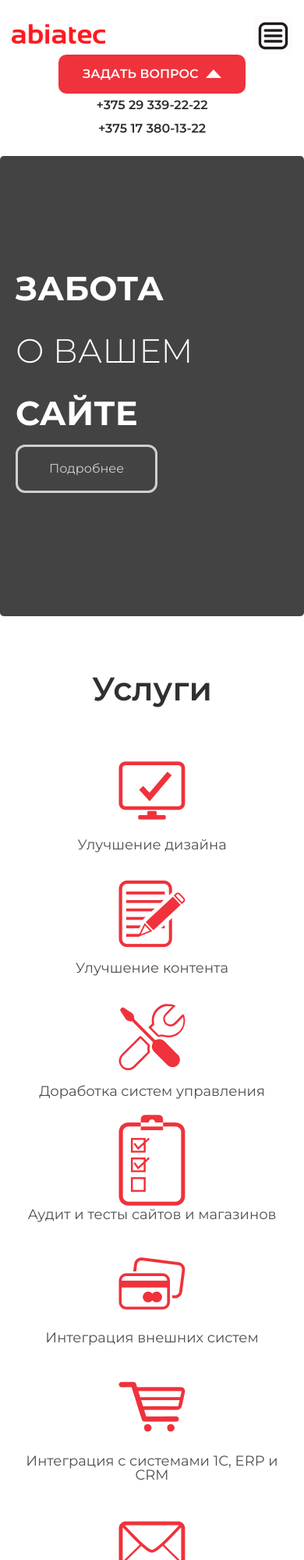
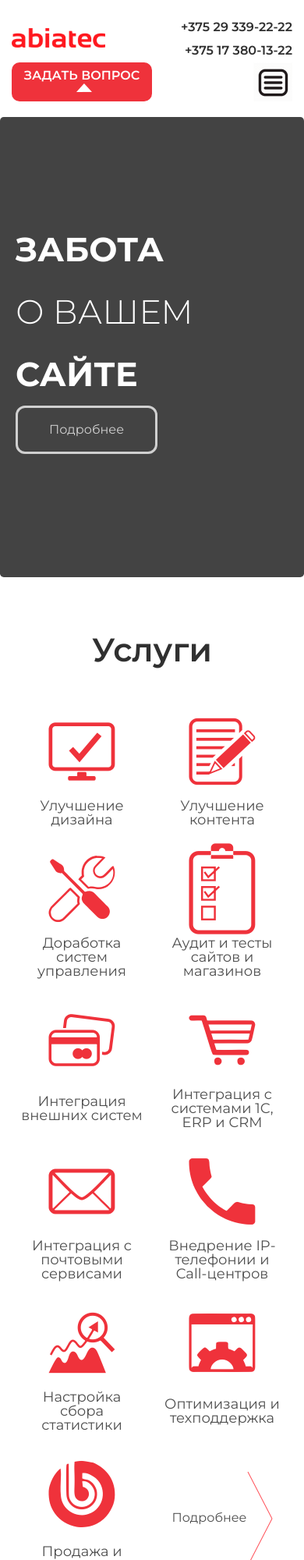
Before and after one commit to Vipse/Abiatec, a plain HTML site: page index.html in a window 390 px wide. Shown: the top 2000 px of the page at 78% size. Drawn offline with nearby package versions, Linux system fonts and the light colour scheme; files whose address does not match are found by name; a web font is replaced by a local one.

Commit message:
дали дизайн мобильной версии

```diff
--- a/css/style.css
+++ b/css/style.css
@@ -361,6 +361,12 @@ header .logoImage {
   }
 }
 @media screen and (max-width: 991px) {
+  .navigation {
+    order: 2;
+  }
+  .phones {
+    text-align: right;
+  }
   .headerMenu {
     justify-content: flex-end;
     flex-direction: column;
@@ -387,10 +393,6 @@ header .logoImage {
   }
 }
 @media screen and (max-width: 575px) {
-  .phones {
-    text-align: center;
-    order: 1;
-  }
   .banner .care {
     font-size: 43px;
   }
--- a/index.html
+++ b/index.html
@@ -13,9 +13,8 @@
 <div class="jumbotron header sticky-top" style="background: #fff; padding: 0">
     <div class="container">
         <header class="row no-gutters ">
-            <div class="col-4 col-md-3 col-lg-2"><a class="logoLink" href="#"><img class="logoImage" src="img/logo.png"
-                                                                                   alt=""></a></div>
-            <div class="col-8 col-md-5 offset-md-4 offset-lg-0 col-lg-5">
+            <div class="col-4 col-md-3 col-lg-2 logo"><a class="logoLink" href="#"><img class="logoImage" src="img/logo.png" alt=""></a></div>
+            <div class="col-6 col-sm-7 col-md-6 offset-md-2 offset-lg-0 col-lg-5 navigation">
                 <nav class="headerMenu">
                     <button class="burger">
 
@@ -28,11 +27,11 @@
                     </ul>
                 </nav>
             </div>
-            <div class="col-8 offset-2 offset-sm-0 col-sm-6 col-md-4 col-lg-2 phones">
+            <div class="col-6 offset-2 offset-sm-0 col-sm-8 offset-md-5  col-md-4 offset-lg-0 col-lg-2 phones">
                 <a class="phone" href="tel:+375 29 339-22-22">+375 29 339-22-22</a>
                 <a class="phone" href="tel:+375 17 380-13-22">+375 17 380-13-22</a>
             </div>
-            <div class="col-8 offset-2 offset-sm-0 col-sm-6 col-md-4 offset-md-4 offset-lg-0 col-lg-3">
+            <div class="col-6 col-sm-5 col-md-4 col-lg-3">
                 <button class="askQuestionButton arrow">
                     ЗАДАТЬ ВОПРОС
                 </button>
@@ -61,73 +60,73 @@
         <div class="col-12">
             <h1 class="title">Услуги</h1>
         </div>
-        <div class="offset-lg-2 col-lg-2 col-md-3 col-sm-6 col-12">
+        <div class="offset-lg-2 col-lg-2 col-md-3 col-sm-6 col-6">
             <div class="row no-gutters servicesItem">
                 <div class="col-12"><a href="" class="icon-interface"></a></div>
                 <div class="col-12"><span class="servicesText">Улучшение дизайна</span></div>
             </div>
         </div>
-        <div class="col-lg-2 col-md-3 col-sm-6 col-12">
+        <div class="col-lg-2 col-md-3 col-sm-6 col-6">
             <div class="row no-gutters servicesItem">
                 <div class="col-12"><a href="" class="icon-content"></a></div>
                 <div class="col-12"><span class="servicesText">Улучшение контента</span></div>
             </div>
         </div>
-        <div class="col-lg-2 col-md-3 col-sm-6 col-12">
+        <div class="col-lg-2 col-md-3 col-sm-6 col-6">
             <div class="row no-gutters servicesItem">
                 <div class="col-12"><a href="" class="icon-rework"></a></div>
                 <div class="col-12"><span class="servicesText">Доработка систем управления</span></div>
             </div>
         </div>
-        <div class="col-lg-2 col-md-3 col-sm-6 col-12">
+        <div class="col-lg-2 col-md-3 col-sm-6 col-6">
             <div class="row no-gutters servicesItem">
                 <div class="col-12"><a href="" class="icon-audit"></a></div>
                 <div class="col-12"><span class="servicesText">Аудит и тесты сайтов и магазинов</span></div>
             </div>
         </div>
-        <div class="offset-lg-2 col-lg-2 col-md-3 col-sm-6 col-12">
+        <div class="offset-lg-2 col-lg-2 col-md-3 col-sm-6 col-6">
             <div class="row no-gutters servicesItem">
                 <div class="col-12"><a href="" class="icon-payment-system"></a></div>
                 <div class="col-12"><span class="servicesText">Интеграция внешних систем</span></div>
             </div>
         </div>
-        <div class="col-lg-2 col-md-3 col-sm-6 col-12">
+        <div class="col-lg-2 col-md-3 col-sm-6 col-6">
             <div class="row no-gutters servicesItem">
                 <div class="col-12"><a href="" class="icon-shop"></a></div>
                 <div class="col-12"><span class="servicesText">Интеграция с системами 1С, ERP и CRM</span></div>
             </div>
         </div>
-        <div class="col-lg-2 col-md-3 col-sm-6 col-12">
+        <div class="col-lg-2 col-md-3 col-sm-6 col-6">
             <div class="row no-gutters servicesItem">
                 <div class="col-12"><a href="" class="icon-mail"></a></div>
                 <div class="col-12"><span class="servicesText">Интеграция с почтовыми сервисами</span></div>
             </div>
         </div>
-        <div class="col-lg-2 col-md-3 col-sm-6 col-12">
+        <div class="col-lg-2 col-md-3 col-sm-6 col-6">
             <div class="row no-gutters servicesItem">
                 <div class="col-12"><a href="" class="icon-phone"></a></div>
                 <div class="col-12"><span class="servicesText">Внедрение IP-телефонии и Call-центров</span></div>
             </div>
         </div>
-        <div class="offset-lg-2 col-lg-2 col-md-3 col-sm-6 col-12">
+        <div class="offset-lg-2 col-lg-2 col-md-3 col-sm-6 col-6">
             <div class="row no-gutters servicesItem">
                 <div class="col-12"><a href="" class="icon-analysis"></a></div>
                 <div class="col-12"><span class="servicesText">Настройка сбора статистики</span></div>
             </div>
         </div>
-        <div class="col-lg-2 col-md-3 col-sm-6 col-12">
+        <div class="col-lg-2 col-md-3 col-sm-6 col-6">
             <div class="row no-gutters servicesItem">
                 <div class="col-12"><a href="" class="icon-support"></a></div>
                 <div class="col-12"><span class="servicesText">Оптимизация и техподдержка</span></div>
             </div>
         </div>
-        <div class="col-lg-2 col-md-3 col-sm-6 col-12">
+        <div class="col-lg-2 col-md-3 col-sm-6 col-6">
             <div class="row no-gutters servicesItem">
                 <div class="col-12"><a href="" class="icon-bitrix"></a></div>
                 <div class="col-12"><span class="servicesText">Продажа и внедрение Битрикс24</span></div>
             </div>
         </div>
-        <div class="col-lg-2 col-md-3 col-sm-6 col-12">
+        <div class="col-lg-2 col-md-3 col-sm-6 col-6">
             <div class="row no-gutters servicesMore">
                 <div class="col-12"><a href="">Подробнее</a></div>
             </div>
--- a/js/script.js
+++ b/js/script.js
@@ -1,3 +1,3 @@
 $(".burger").on("click", function () {
-    $(".headerMenu ul").slideToggle("slow");
+    $(".headerMenu ul").slideToggle("200");
 });
```
Also changed, not shown: img/clients.png (added), 1 other file.
